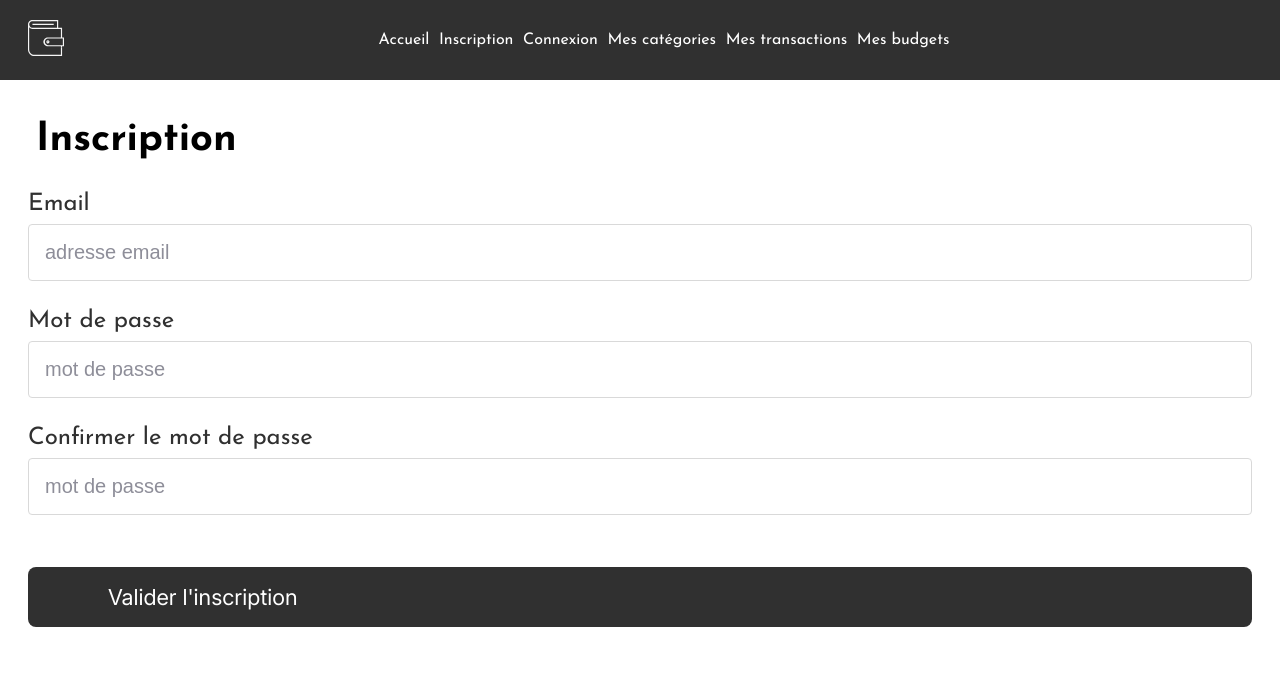
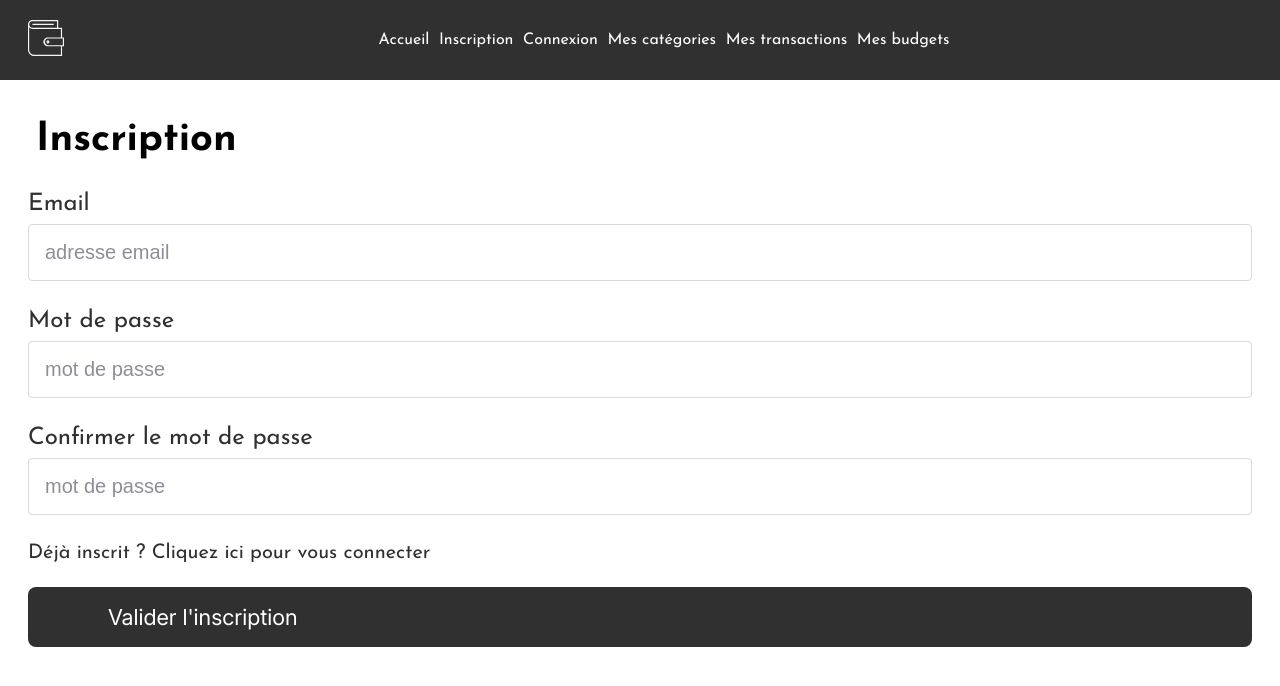
Before and after one commit to BaptisteFredj/project_budget_js, a React (Vite) app in the folder client/: page /register in a window 1280 px wide. Shown: the top 686 px of the page. Built offline with nearby package versions, Linux system fonts and the light colour scheme; no server answers.

Commit message:
feat: redirect to login/register in register/login pages

```diff
--- a/client/src/assets/styles/login.css
+++ b/client/src/assets/styles/login.css
@@ -58,3 +58,14 @@
   display: flex;
   flex-direction: column;
 }
+
+.register_link,
+.login_link {
+  font-size: 1.25rem;
+  color: var(--dark-grey);
+}
+
+.register_link:hover,
+.login_link:hover {
+  color: var(--text-light-grey);
+}
--- a/client/src/pages/Login.jsx
+++ b/client/src/pages/Login.jsx
@@ -1,5 +1,5 @@
 import { useRef } from "react";
-import { useNavigate } from "react-router-dom";
+import { useNavigate, Link } from "react-router-dom";
 import { login } from "../services/request";
 
 import "../assets/styles/login.css";
@@ -50,6 +50,11 @@ function Login() {
             placeholder="mot de passe"
           />
         </div>
+        <Link to="/register">
+          <p className="register_link">
+            Vous n'êtes pas inscrit ? Cliquez ici pour vous s'inscrire
+          </p>
+        </Link>
         <button className="add_button login_form_button" type="submit">
           Valider
         </button>
--- a/client/src/pages/Register.jsx
+++ b/client/src/pages/Register.jsx
@@ -1,5 +1,5 @@
 import { useRef, useState } from "react";
-import { useNavigate } from "react-router-dom";
+import { useNavigate, Link } from "react-router-dom";
 import { register } from "../services/request";
 
 import "../assets/styles/register.css";
@@ -78,6 +78,11 @@ function Register() {
             placeholder="mot de passe"
           />
         </div>
+        <Link to="/login">
+          <p className="login_link">
+            Déjà inscrit ? Cliquez ici pour vous connecter
+          </p>
+        </Link>
         <button className="add_button register_form_button" type="submit">
           Valider l'inscription
         </button>
```
